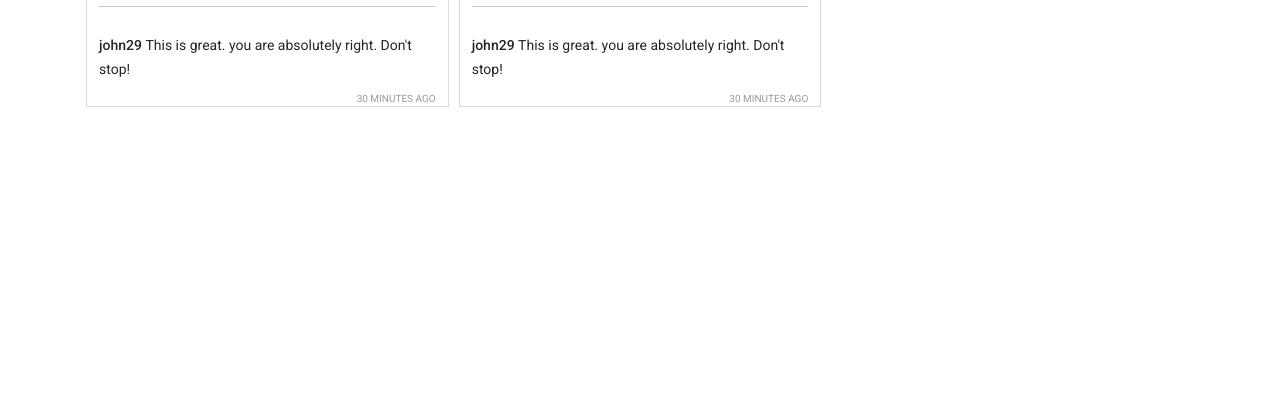
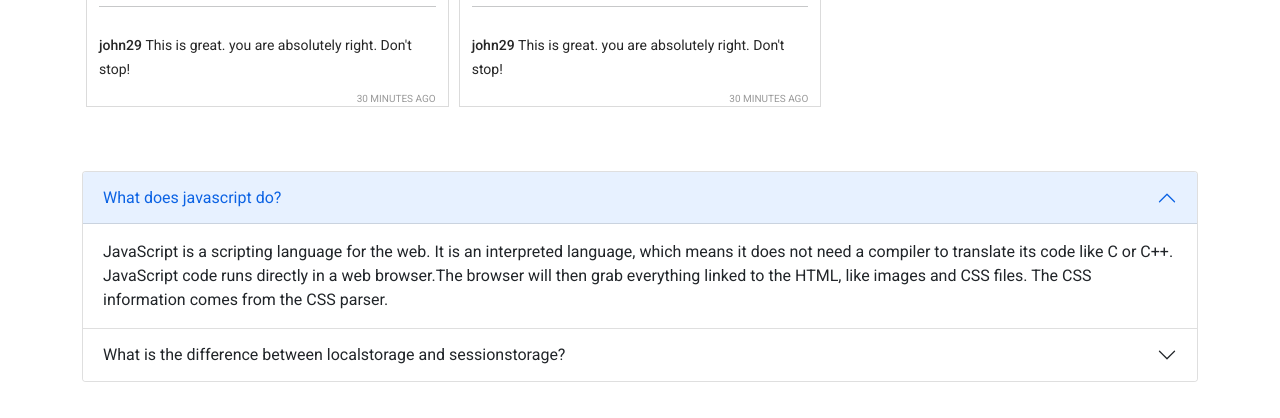
Before and after one commit to dwaipayan01/insta-shor, a plain HTML site: page index.html in a window 1280 px wide. Shown: the part 1425-1843 px from the top of the page. Before the commit the page ends 1548 px from the top, so only its background shows below. Drawn offline with nearby package versions, Linux system fonts and the light colour scheme.

Commit message:
my last commiit

```diff
--- a/index.html
+++ b/index.html
@@ -18,6 +18,7 @@
     <link rel="stylesheet" href="https://cdnjs.cloudflare.com/ajax/libs/font-awesome/6.0.0/css/all.min.css"
         integrity="sha512-9usAa10IRO0HhonpyAIVpjrylPvoDwiPUiKdWk5t3PyolY1cOd4DSE0Ga+ri4AuTroPR5aQvXU9xC6qOPnzFeg=="
         crossorigin="anonymous" referrerpolicy="no-referrer" />
+
 </head>
 
 <body>
@@ -57,10 +58,57 @@
             <h1>Reported posts</h1>
         </div>
     </main>
+    <section class="container mt-5">
+
+        <div class="accordion" id="accordionPanelsStayOpenExample">
+            <div class="accordion-item">
+                <h2 class="accordion-header" id="panelsStayOpen-headingOne">
+                    <button class="accordion-button" type="button" data-bs-toggle="collapse"
+                        data-bs-target="#panelsStayOpen-collapseOne" aria-expanded="true"
+                        aria-controls="panelsStayOpen-collapseOne">
+                        What does javascript do?
+                    </button>
+                </h2>
+                <div id="panelsStayOpen-collapseOne" class="accordion-collapse collapse show"
+                    aria-labelledby="panelsStayOpen-headingOne">
+                    <div class="accordion-body">
+                        JavaScript is a scripting language for the web. It is an interpreted language, which means it
+                        does not need a compiler to translate its code like C or C++. JavaScript code runs directly in a
+                        web browser.The browser will then grab everything linked to the HTML, like images and CSS files.
+                        The CSS information comes from the CSS parser.
+                    </div>
+                </div>
+            </div>
+            <div class="accordion-item mb-5">
+                <h2 class="accordion-header" id="panelsStayOpen-headingTwo">
+                    <button class="accordion-button collapsed" type="button" data-bs-toggle="collapse"
+                        data-bs-target="#panelsStayOpen-collapseTwo" aria-expanded="false"
+                        aria-controls="panelsStayOpen-collapseTwo">
+                        What is the difference between localstorage and sessionstorage?
+                    </button>
+                </h2>
+                <div id="panelsStayOpen-collapseTwo" class="accordion-collapse collapse"
+                    aria-labelledby="panelsStayOpen-headingTwo">
+                    <div class="accordion-body">
+                        If we save data in localstorage it will save permanently. On the other hand data in
+                        seesionstorage is temporary.If we close the tab data will be remove from the
+                        sessionstorage.SessionStorage based on your use-case. If your application needs data to be
+                        shared across multiple browser windows and tabs, use the LocalStorage otherwise, use the
+                        SessionStorage.
+                    </div>
+                </div>
+            </div>
+
+        </div>
+    </section>
+
     <footer></footer>
 
     <!-- add javascript  file  -->
     <script src="./js/app.js"></script>
+    <script src="https://cdn.jsdelivr.net/npm/bootstrap@5.1.3/dist/js/bootstrap.bundle.min.js"
+        integrity="sha384-ka7Sk0Gln4gmtz2MlQnikT1wXgYsOg+OMhuP+IlRH9sENBO0LRn5q+8nbTov4+1p"
+        crossorigin="anonymous"></script>
 </body>
 
 </html>
```
